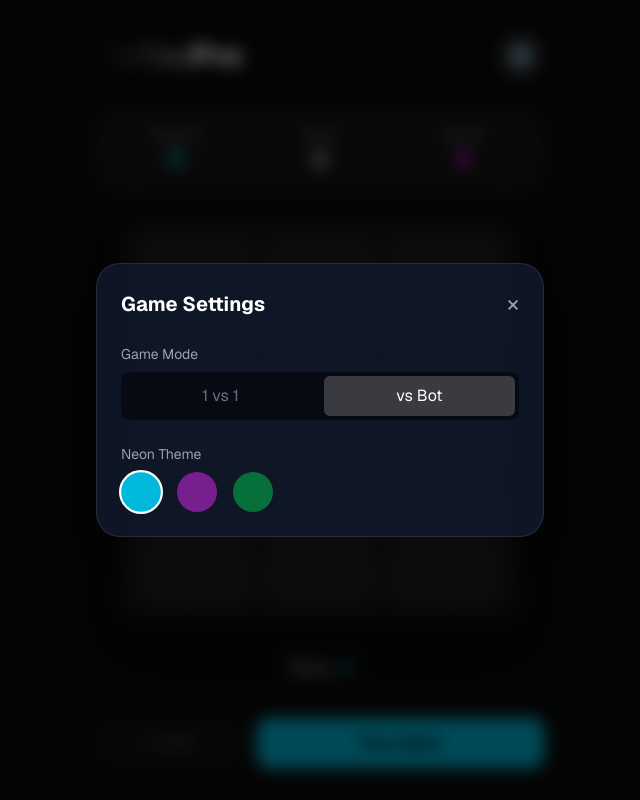
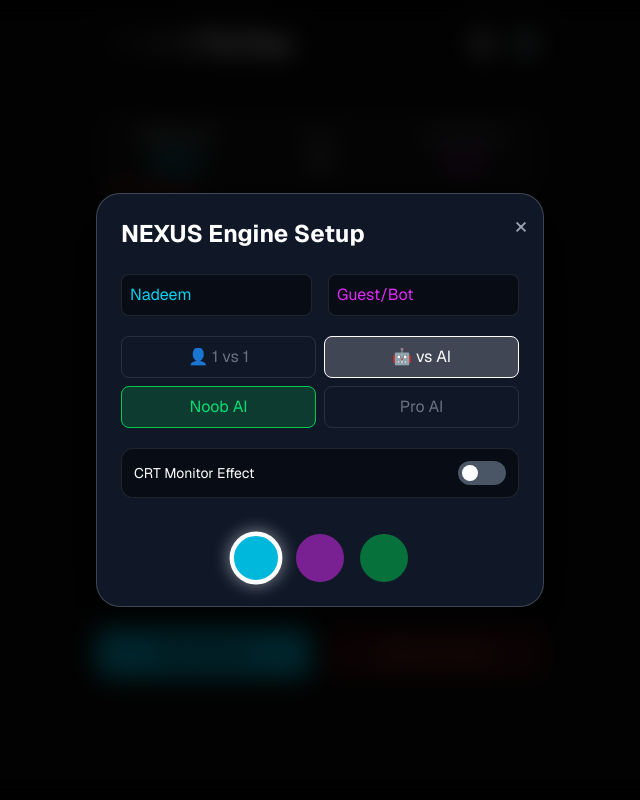
Before and after one commit to Nadeemxsalar/games, a Next.js app: page / in a window 1280 px wide. Both pictures are taken after a click on the button "⚙️". Shown: the whole page, without its empty margins (320-960 px from the left). Built offline with nearby package versions, Linux system fonts and the light colour scheme.

Commit message:
Upgraded to Ultimate version: Added Audio, Hard AI, Turn Timer, CRT effects & Tournament Mode

```diff
--- a/app/page.tsx
+++ b/app/page.tsx
@@ -1,41 +1,91 @@
 'use client';
-import React, { useState, useEffect, useCallback } from 'react';
+import React, { useState, useEffect, useCallback, useRef } from 'react';
 
-// TypeScript Types
 type Player = 'X' | 'O' | null;
 type Theme = 'cyan' | 'pink' | 'matrix';
 type GameMode = 'PvP' | 'PvAI';
+type Difficulty = 'Easy' | 'Hard';
 
-export default function AdvancedTicTacToe() {
+export default function UltimateTicTacToe() {
   const [board, setBoard] = useState<Player[]>(Array(9).fill(null));
   const [isXNext, setIsXNext] = useState<boolean>(true);
   const [winner, setWinner] = useState<Player>(null);
   const [winningLine, setWinningLine] = useState<number[]>([]);
   const [scores, setScores] = useState({ X: 0, O: 0, Draws: 0 });
   const [mode, setMode] = useState<GameMode>('PvAI');
+  const [difficulty, setDifficulty] = useState<Difficulty>('Easy');
   const [theme, setTheme] = useState<Theme>('cyan');
   const [history, setHistory] = useState<Player[][]>([]);
-  const [matchLog, setMatchLog] = useState<string[]>([]);
   const [showSettings, setShowSettings] = useState(false);
 
-  // Theme Config
+  // New Feature States
+  const [playerNames, setPlayerNames] = useState({ X: 'Nadeem', O: 'Guest/Bot' });
+  const [timeLeft, setTimeLeft] = useState(10);
+  const [streak, setStreak] = useState({ player: null as Player, count: 0 });
+  const [crtEffect, setCrtEffect] = useState(false);
+  const [tournamentWinner, setTournamentWinner] = useState<Player>(null);
+
+  const timerRef = useRef<NodeJS.Timeout | null>(null);
+
   const themes = {
     cyan: { text: 'text-cyan-400', glow: 'drop-shadow-[0_0_15px_rgba(34,211,238,0.8)]', border: 'border-cyan-500/50', bg: 'bg-cyan-500' },
     pink: { text: 'text-fuchsia-500', glow: 'drop-shadow-[0_0_15px_rgba(217,70,239,0.8)]', border: 'border-fuchsia-500/50', bg: 'bg-fuchsia-500' },
     matrix: { text: 'text-green-500', glow: 'drop-shadow-[0_0_15px_rgba(34,197,94,0.8)]', border: 'border-green-500/50', bg: 'bg-green-500' }
   };
 
-  // Fixed the type here to accept an array of numbers as well
-  const vibrate = (pattern: number | number[]) => {
-    if (typeof navigator !== 'undefined' && navigator.vibrate) {
-      navigator.vibrate(pattern);
-    }
+  // Feature: Web Audio Synth (No external files needed)
+  const playSound = (type: 'tap' | 'win' | 'draw') => {
+    if (typeof window === 'undefined') return;
+    try {
+      const ctx = new (window.AudioContext || (window as any).webkitAudioContext)();
+      const osc = ctx.createOscillator();
+      const gain = ctx.createGain();
+      osc.connect(gain);
+      gain.connect(ctx.destination);
+
+      if (type === 'tap') {
+        osc.type = 'sine'; osc.frequency.setValueAtTime(400, ctx.currentTime);
+        gain.exponentialRampToValueAtTime(0.001, ctx.currentTime + 0.1);
+        osc.start(); osc.stop(ctx.currentTime + 0.1);
+      } else if (type === 'win') {
+        osc.type = 'square'; osc.frequency.setValueAtTime(600, ctx.currentTime);
+        osc.frequency.setValueAtTime(800, ctx.currentTime + 0.1);
+        gain.exponentialRampToValueAtTime(0.001, ctx.currentTime + 0.5);
+        osc.start(); osc.stop(ctx.currentTime + 0.5);
+      } else {
+        osc.type = 'sawtooth'; osc.frequency.setValueAtTime(300, ctx.currentTime);
+        gain.exponentialRampToValueAtTime(0.001, ctx.currentTime + 0.4);
+        osc.start(); osc.stop(ctx.currentTime + 0.4);
+      }
+    } catch (e) { console.log("Audio not supported"); }
   };
 
+  const vibrate = (pattern: number | number[]) => {
+    if (typeof navigator !== 'undefined' && navigator.vibrate) navigator.vibrate(pattern);
+  };
+
+  const toggleFullscreen = () => {
+    if (!document.fullscreenElement) document.documentElement.requestFullscreen().catch(() => {});
+    else if (document.exitFullscreen) document.exitFullscreen();
+  };
+
+  // Turn Timer Logic
+  useEffect(() => {
+    if (winner || tournamentWinner) return;
+    timerRef.current = setInterval(() => {
+      setTimeLeft((prev) => {
+        if (prev <= 1) {
+          setIsXNext(!isXNext); // Skip turn if time out
+          return 10;
+        }
+        return prev - 1;
+      });
+    }, 1000);
+    return () => clearInterval(timerRef.current!);
+  }, [isXNext, winner, tournamentWinner]);
+
   const checkWinner = (squares: Player[]) => {
-    const lines = [
-      [0, 1, 2], [3, 4, 5], [6, 7, 8], [0, 3, 6], [1, 4, 7], [2, 5, 8], [0, 4, 8], [2, 4, 6]
-    ];
+    const lines = [[0, 1, 2], [3, 4, 5], [6, 7, 8], [0, 3, 6], [1, 4, 7], [2, 5, 8], [0, 4, 8], [2, 4, 6]];
     for (let i = 0; i < lines.length; i++) {
       const [a, b, c] = lines[i];
       if (squares[a] && squares[a] === squares[b] && squares[a] === squares[c]) {
@@ -45,212 +95,211 @@ export default function AdvancedTicTacToe() {
     return null;
   };
 
+  // Smart AI Logic (Hard Mode)
+  const getAIMove = (currentBoard: Player[]) => {
+    const emptyIndices = currentBoard.map((v, i) => (v === null ? i : null)).filter(v => v !== null) as number[];
+    if (difficulty === 'Easy') return emptyIndices[Math.floor(Math.random() * emptyIndices.length)];
+
+    // Hard Mode: Block or Win
+    for (let i of emptyIndices) {
+      const boardCopy = [...currentBoard]; boardCopy[i] = 'O'; // Try to win
+      if (checkWinner(boardCopy)) return i;
+    }
+    for (let i of emptyIndices) {
+      const boardCopy = [...currentBoard]; boardCopy[i] = 'X'; // Try to block
+      if (checkWinner(boardCopy)) return i;
+    }
+    return emptyIndices[Math.floor(Math.random() * emptyIndices.length)]; // Fallback
+  };
+
   const handleClick = useCallback((index: number) => {
-    if (board[index] || winner) return;
+    if (board[index] || winner || tournamentWinner) return;
 
-    vibrate(50); // Haptic tap
-
-    // Save history for Undo
+    playSound('tap'); vibrate(50);
     setHistory([...history, [...board]]);
 
     const newBoard = [...board];
     newBoard[index] = isXNext ? 'X' : 'O';
     setBoard(newBoard);
+    setTimeLeft(10); // Reset Timer
 
     const result = checkWinner(newBoard);
-    if (result) {
-      handleWin(result.winPlayer, result.line, newBoard);
-    } else if (!newBoard.includes(null)) {
-      handleDraw(newBoard);
-    } else {
-      setIsXNext(!isXNext);
-    }
-  }, [board, isXNext, winner, history]);
+    if (result) handleWin(result.winPlayer, result.line);
+    else if (!newBoard.includes(null)) handleDraw();
+    else setIsXNext(!isXNext);
+  }, [board, isXNext, winner, history, tournamentWinner]);
 
-  // AI Logic
+  // Trigger AI
   useEffect(() => {
-    if (mode === 'PvAI' && !isXNext && !winner) {
-      const timer = setTimeout(() => {
-        const emptyIndices = board.map((val, idx) => (val === null ? idx : null)).filter(val => val !== null);
-        if (emptyIndices.length > 0) {
-          const randomIndex = emptyIndices[Math.floor(Math.random() * emptyIndices.length)] as number;
-          handleClick(randomIndex);
-        }
-      }, 500); // 0.5s AI thinking delay
+    if (mode === 'PvAI' && !isXNext && !winner && !tournamentWinner) {
+      const timer = setTimeout(() => handleClick(getAIMove(board)), 600);
       return () => clearTimeout(timer);
     }
-  }, [isXNext, mode, winner, board, handleClick]);
+  }, [isXNext, mode, winner, board, handleClick, tournamentWinner]);
 
-  const handleWin = (winPlayer: Player, line: number[], currentBoard: Player[]) => {
+  const handleWin = (winPlayer: Player, line: number[]) => {
     setWinner(winPlayer);
     setWinningLine(line);
-    setScores(prev => ({ ...prev, [winPlayer as string]: prev[winPlayer as keyof typeof prev] + 1 }));
-    setMatchLog(prev => [`${winPlayer} won`, ...prev].slice(0, 5));
-    vibrate([100, 50, 100, 50, 200]); // Victory haptic
+    playSound('win'); vibrate([100, 50, 100, 50, 200]);
+
+    setScores(prev => {
+      const newScores = { ...prev, [winPlayer as string]: prev[winPlayer as keyof typeof prev] + 1 };
+      if (newScores[winPlayer as string] >= 3) setTournamentWinner(winPlayer); // Tournament Rule
+      return newScores;
+    });
+
+    setStreak(prev => ({
+      player: winPlayer, count: prev.player === winPlayer ? prev.count + 1 : 1
+    }));
   };
 
-  const handleDraw = (currentBoard: Player[]) => {
+  const handleDraw = () => {
     setScores(prev => ({ ...prev, Draws: prev.Draws + 1 }));
-    setMatchLog(prev => ['Draw', ...prev].slice(0, 5));
-    vibrate(300); // Draw haptic
+    setStreak({ player: null, count: 0 });
+    playSound('draw'); vibrate(300);
   };
 
-  const undoMove = () => {
-    if (history.length === 0 || winner) return;
-    const previousBoard = history[history.length - 1];
-    setBoard(previousBoard);
-    setHistory(history.slice(0, -1));
-    setIsXNext(!isXNext);
-  };
-
-  const resetGame = () => {
-    setBoard(Array(9).fill(null));
-    setIsXNext(true);
-    setWinner(null);
-    setWinningLine([]);
-    setHistory([]);
+  const resetGame = (fullReset = false) => {
+    setBoard(Array(9).fill(null)); setIsXNext(true); setWinner(null); setWinningLine([]); setHistory([]); setTimeLeft(10);
+    if (fullReset) { setScores({ X: 0, O: 0, Draws: 0 }); setTournamentWinner(null); setStreak({ player: null, count: 0 }); }
   };
 
   const currentTheme = themes[theme];
 
   return (
-    <div className="min-h-[100dvh] bg-[#0a0a0a] text-white flex flex-col items-center justify-between p-4 font-sans select-none touch-manipulation overflow-hidden">
+    <div className={`min-h-[100dvh] bg-[#0a0a0a] text-white flex flex-col items-center p-4 font-sans select-none touch-manipulation overflow-hidden relative ${crtEffect ? 'crt-scanlines' : ''}`}>
+
+      {/* Background Particles */}
+      <div className="absolute inset-0 pointer-events-none opacity-20 bg-[radial-gradient(ellipse_at_center,_var(--tw-gradient-stops))] from-gray-700 via-gray-900 to-black"></div>
 
       {/* Header */}
-      <div className="w-full max-w-md flex justify-between items-center mt-4">
+      <div className="w-full max-w-md flex justify-between items-center mt-2 z-10">
         <h1 className={`text-3xl font-extrabold text-transparent bg-clip-text bg-gradient-to-r ${currentTheme.text} to-white drop-shadow-md`}>
-          TicTac<span className="text-white">Pro</span>
+          NEXUS<span className="text-white">TicTac</span>
         </h1>
-        <button onClick={() => setShowSettings(!showSettings)} className="text-2xl p-2 bg-white/10 rounded-full backdrop-blur-md">
-          ⚙️
-        </button>
+        <div className="flex gap-2">
+          <button onClick={toggleFullscreen} className="p-2 bg-white/10 rounded-full backdrop-blur-md">🔲</button>
+          <button onClick={() => setShowSettings(!showSettings)} className="p-2 bg-white/10 rounded-full backdrop-blur-md">⚙️</button>
+        </div>
       </div>
 
+      {/* Streak & Tournament Banner */}
+      {tournamentWinner ? (
+        <div className="z-10 mt-4 bg-yellow-500/20 border border-yellow-500/50 p-2 rounded-xl text-yellow-400 font-bold animate-pulse">
+          🏆 {playerNames[tournamentWinner as keyof typeof playerNames]} Wins The Tournament!
+        </div>
+      ) : streak.count >= 2 ? (
+        <div className="z-10 mt-2 text-orange-400 font-bold animate-bounce text-sm">
+          🔥 {playerNames[streak.player as keyof typeof playerNames]} is on a {streak.count} win streak!
+        </div>
+      ) : <div className="mt-8"></div>}
+
       {/* Score Board */}
-      <div className="flex gap-4 my-6 bg-white/5 p-4 rounded-2xl backdrop-blur-xl border border-white/10 w-full max-w-md justify-between shadow-lg">
-        <div className="text-center flex-1">
-          <p className="text-xs text-gray-400">Player (X)</p>
-          <p className={`text-2xl font-bold ${themes.cyan.text}`}>{scores.X}</p>
+      <div className="z-10 flex gap-4 my-4 bg-white/5 p-4 rounded-2xl backdrop-blur-xl border border-white/10 w-full max-w-md justify-between shadow-lg relative overflow-hidden">
+        {/* Timer Bar */}
+        <div className={`absolute bottom-0 left-0 h-1 transition-all duration-1000 ${timeLeft < 4 ? 'bg-red-500' : currentTheme.bg}`} style={{ width: `${(timeLeft / 10) * 100}%` }}></div>
+
+        <div className={`text-center flex-1 ${isXNext && !winner ? 'scale-110 drop-shadow-lg' : 'opacity-70'} transition-all`}>
+          <p className="text-xs font-semibold truncate">{playerNames.X} (X)</p>
+          <p className={`text-2xl font-bold ${themes.cyan.text}`}>{scores.X}/3</p>
         </div>
-        <div className="text-center flex-1 border-x border-white/10">
-          <p className="text-xs text-gray-400">Draws</p>
-          <p className="text-2xl font-bold text-gray-300">{scores.Draws}</p>
+        <div className="text-center flex-1 border-x border-white/10 opacity-70">
+          <p className="text-xs">Draws</p>
+          <p className="text-2xl font-bold">{scores.Draws}</p>
         </div>
-        <div className="text-center flex-1">
-          <p className="text-xs text-gray-400">{mode === 'PvAI' ? 'Bot (O)' : 'Player (O)'}</p>
-          <p className={`text-2xl font-bold ${themes.pink.text}`}>{scores.O}</p>
+        <div className={`text-center flex-1 ${!isXNext && !winner ? 'scale-110 drop-shadow-lg' : 'opacity-70'} transition-all`}>
+          <p className="text-xs font-semibold truncate">{playerNames.O} (O)</p>
+          <p className={`text-2xl font-bold ${themes.pink.text}`}>{scores.O}/3</p>
         </div>
       </div>
 
       {/* Game Board */}
-      <div className="relative grid grid-cols-3 gap-2 sm:gap-3 bg-white/5 p-4 rounded-3xl backdrop-blur-2xl border border-white/10 shadow-2xl">
+      <div className="z-10 relative grid grid-cols-3 gap-2 sm:gap-3 bg-white/5 p-4 rounded-3xl backdrop-blur-2xl border border-white/10 shadow-2xl">
+        {winner && <div className="absolute inset-0 pointer-events-none flex justify-center items-center z-20 text-6xl animate-[confetti_2s_ease-out_forwards]">👑✨🎉👑✨</div>}
         {board.map((cell, index) => {
           const isWinningCell = winningLine.includes(index);
           return (
             <button
-              key={index}
-              onClick={() => handleClick(index)}
-              disabled={!!winner || !!cell}
+              key={index} onClick={() => handleClick(index)} disabled={!!winner || !!cell || !!tournamentWinner}
               className={`w-24 h-24 sm:w-28 sm:h-28 text-5xl sm:text-6xl font-bold flex items-center justify-center rounded-2xl transition-all duration-300 transform active:scale-95
                 ${!cell ? 'bg-white/5 hover:bg-white/10 shadow-inner' : 'bg-black/40'}
                 ${cell === 'X' ? themes.cyan.text + ' ' + themes.cyan.glow : ''}
                 ${cell === 'O' ? themes.pink.text + ' ' + themes.pink.glow : ''}
-                ${isWinningCell ? `ring-4 ring-offset-4 ring-offset-[#0a0a0a] ${currentTheme.border} animate-pulse` : ''}
+                ${isWinningCell ? `ring-4 ring-offset-4 ring-offset-[#0a0a0a] ${currentTheme.border} animate-pulse scale-105 z-10` : ''}
               `}
             >
-              <span className={cell ? 'scale-100 opacity-100 animate-[popIn_0.2s_ease-out]' : 'scale-0 opacity-0'}>
-                {cell}
-              </span>
+              <span className={cell ? 'scale-100 opacity-100 animate-[popIn_0.2s_ease-out]' : 'scale-0 opacity-0'}>{cell}</span>
             </button>
           );
         })}
       </div>
 
       {/* Controls & Status */}
-      <div className="w-full max-w-md flex flex-col items-center mt-8 mb-4 space-y-6">
-
-        {/* Status Text */}
-        <div className="h-10">
-          {winner ? (
-            <p className="text-2xl font-bold animate-bounce">
-              <span className={winner === 'X' ? themes.cyan.text : themes.pink.text}>{winner}</span> Wins! 🎉
-            </p>
-          ) : !board.includes(null) ? (
-            <p className="text-2xl font-bold text-gray-400">Match Draw! 🤝</p>
-          ) : (
-            <p className="text-xl text-gray-300">
-              Turn: <span className={isXNext ? themes.cyan.text : themes.pink.text}>{isXNext ? 'X' : 'O'}</span>
-            </p>
-          )}
-        </div>
-
-        {/* Action Buttons */}
+      <div className="z-10 w-full max-w-md flex flex-col items-center mt-6 space-y-4">
         <div className="flex w-full gap-4">
-          <button
-            onClick={undoMove}
-            disabled={history.length === 0 || !!winner}
-            className="flex-1 py-3 bg-white/10 disabled:opacity-30 rounded-xl font-semibold backdrop-blur-md border border-white/5 active:scale-95 transition-transform"
-          >
-            ↩ Undo
+          <button onClick={() => resetGame(false)} className={`flex-1 py-3 text-black font-bold rounded-xl ${currentTheme.bg} hover:brightness-110 active:scale-95 transition-all shadow-[0_0_20px_rgba(255,255,255,0.1)]`}>
+            Next Round
           </button>
-          <button
-            onClick={resetGame}
-            className={`flex-[2] py-3 text-black font-bold rounded-xl ${currentTheme.bg} hover:brightness-110 active:scale-95 transition-all shadow-[0_0_20px_rgba(255,255,255,0.1)]`}
-          >
-            Play Again
+          <button onClick={() => resetGame(true)} className="flex-1 py-3 bg-red-500/20 text-red-400 rounded-xl font-semibold border border-red-500/30 active:scale-95 transition-transform">
+            Restart Series
           </button>
         </div>
       </div>
 
-      {/* Settings Modal (Glassmorphism) */}
+      {/* Settings Modal */}
       {showSettings && (
-        <div className="absolute inset-0 z-50 flex items-end sm:items-center justify-center bg-black/60 backdrop-blur-sm p-4 animate-[fadeIn_0.2s_ease-out]">
-          <div className="w-full max-w-md bg-gray-900/90 border border-white/10 p-6 rounded-3xl shadow-2xl mb-8 sm:mb-0 transform transition-all">
-            <div className="flex justify-between items-center mb-6">
-              <h2 className="text-xl font-bold">Game Settings</h2>
-              <button onClick={() => setShowSettings(false)} className="text-gray-400 text-2xl">×</button>
-            </div>
+        <div className="absolute inset-0 z-50 flex items-end sm:items-center justify-center bg-black/80 backdrop-blur-md p-4 animate-[fadeIn_0.2s_ease-out]">
+          <div className="w-full max-w-md bg-gray-900 border border-white/20 p-6 rounded-3xl shadow-2xl mb-8 sm:mb-0 relative">
+            <button onClick={() => setShowSettings(false)} className="absolute top-4 right-4 text-gray-400 text-2xl">×</button>
+            <h2 className="text-2xl font-bold mb-6 text-white">NEXUS Engine Setup</h2>
 
-            <div className="space-y-6">
-              <div>
-                <p className="text-sm text-gray-400 mb-2">Game Mode</p>
-                <div className="flex gap-2 bg-black/50 p-1 rounded-lg">
-                  <button onClick={() => {setMode('PvP'); resetGame();}} className={`flex-1 py-2 rounded-md transition-colors ${mode === 'PvP' ? 'bg-white/20' : 'text-gray-500'}`}>1 vs 1</button>
-                  <button onClick={() => {setMode('PvAI'); resetGame();}} className={`flex-1 py-2 rounded-md transition-colors ${mode === 'PvAI' ? 'bg-white/20' : 'text-gray-500'}`}>vs Bot</button>
-                </div>
+            <div className="space-y-5">
+              {/* Names */}
+              <div className="flex gap-4">
+                <input type="text" placeholder="Player 1" value={playerNames.X} onChange={e => setPlayerNames({...playerNames, X: e.target.value})} className="w-full bg-black/50 p-2 rounded-lg border border-white/10 text-cyan-400 focus:outline-none"/>
+                <input type="text" placeholder="Player 2" value={playerNames.O} onChange={e => setPlayerNames({...playerNames, O: e.target.value})} className="w-full bg-black/50 p-2 rounded-lg border border-white/10 text-fuchsia-500 focus:outline-none" disabled={mode === 'PvAI'}/>
               </div>
 
-              <div>
-                <p className="text-sm text-gray-400 mb-2">Neon Theme</p>
-                <div className="flex gap-4">
-                  {(['cyan', 'pink', 'matrix'] as Theme[]).map(t => (
-                    <button key={t} onClick={() => setTheme(t)} className={`w-10 h-10 rounded-full border-2 ${theme === t ? 'border-white scale-110' : 'border-transparent opacity-50'} ${themes[t].bg}`}></button>
-                  ))}
-                </div>
+              {/* Toggles */}
+              <div className="grid grid-cols-2 gap-2">
+                <button onClick={() => {setMode('PvP'); resetGame(true); setPlayerNames({...playerNames, O: 'Player 2'})}} className={`p-2 rounded-lg border ${mode === 'PvP' ? 'bg-white/20 border-white' : 'border-white/10 text-gray-500'}`}>👤 1 vs 1</button>
+                <button onClick={() => {setMode('PvAI'); resetGame(true); setPlayerNames({...playerNames, O: 'Bot'})}} className={`p-2 rounded-lg border ${mode === 'PvAI' ? 'bg-white/20 border-white' : 'border-white/10 text-gray-500'}`}>🤖 vs AI</button>
+
+                {mode === 'PvAI' && (
+                  <>
+                    <button onClick={() => setDifficulty('Easy')} className={`p-2 rounded-lg border ${difficulty === 'Easy' ? 'bg-green-500/20 text-green-400 border-green-500' : 'border-white/10 text-gray-500'}`}>Noob AI</button>
+                    <button onClick={() => setDifficulty('Hard')} className={`p-2 rounded-lg border ${difficulty === 'Hard' ? 'bg-red-500/20 text-red-400 border-red-500' : 'border-white/10 text-gray-500'}`}>Pro AI</button>
+                  </>
+                )}
               </div>
 
-              {matchLog.length > 0 && (
-                <div>
-                  <p className="text-sm text-gray-400 mb-2">Recent Matches</p>
-                  <div className="bg-black/50 rounded-lg p-2 max-h-24 overflow-y-auto text-sm text-gray-300">
-                    {matchLog.map((log, i) => <div key={i} className="py-1 border-b border-white/5 last:border-0">{log}</div>)}
-                  </div>
-                </div>
-              )}
+              {/* Theme & Visuals */}
+              <div className="flex justify-between items-center bg-black/50 p-3 rounded-xl border border-white/10">
+                <p className="text-sm">CRT Monitor Effect</p>
+                <button onClick={() => setCrtEffect(!crtEffect)} className={`w-12 h-6 rounded-full transition-colors ${crtEffect ? 'bg-green-500' : 'bg-gray-600'} relative`}>
+                  <div className={`absolute top-1 left-1 w-4 h-4 rounded-full bg-white transition-transform ${crtEffect ? 'translate-x-6' : ''}`}></div>
+                </button>
+              </div>
+
+              <div className="flex gap-4 justify-center pt-4">
+                {(['cyan', 'pink', 'matrix'] as Theme[]).map(t => (
+                  <button key={t} onClick={() => setTheme(t)} className={`w-12 h-12 rounded-full border-4 ${theme === t ? 'border-white scale-110 shadow-[0_0_15px_rgba(255,255,255,0.5)]' : 'border-transparent opacity-50'} ${themes[t].bg}`}></button>
+                ))}
+              </div>
             </div>
           </div>
         </div>
       )}
 
-      {/* Global CSS for Animations */}
+      {/* Global Advanced CSS */}
       <style dangerouslySetInnerHTML={{__html: `
-        @keyframes popIn {
-          0% { transform: scale(0.5); opacity: 0; }
-          100% { transform: scale(1); opacity: 1; }
-        }
-        @keyframes fadeIn {
-          from { opacity: 0; transform: translateY(20px); }
-          to { opacity: 1; transform: translateY(0); }
+        @keyframes popIn { 0% { transform: scale(0.5); opacity: 0; } 100% { transform: scale(1); opacity: 1; } }
+        @keyframes fadeIn { from { opacity: 0; transform: translateY(20px); } to { opacity: 1; transform: translateY(0); } }
+        @keyframes confetti { 0% { transform: translateY(-50px) scale(0); opacity: 1; } 100% { transform: translateY(150px) scale(1.5); opacity: 0; } }
+        .crt-scanlines::before {
+          content: " "; display: block; position: absolute; top: 0; left: 0; bottom: 0; right: 0;
+          background: linear-gradient(rgba(18, 16, 16, 0) 50%, rgba(0, 0, 0, 0.25) 50%), linear-gradient(90deg, rgba(255, 0, 0, 0.06), rgba(0, 255, 0, 0.02), rgba(0, 0, 255, 0.06));
+          z-index: 50; background-size: 100% 2px, 3px 100%; pointer-events: none;
         }
       `}} />
     </div>
```
